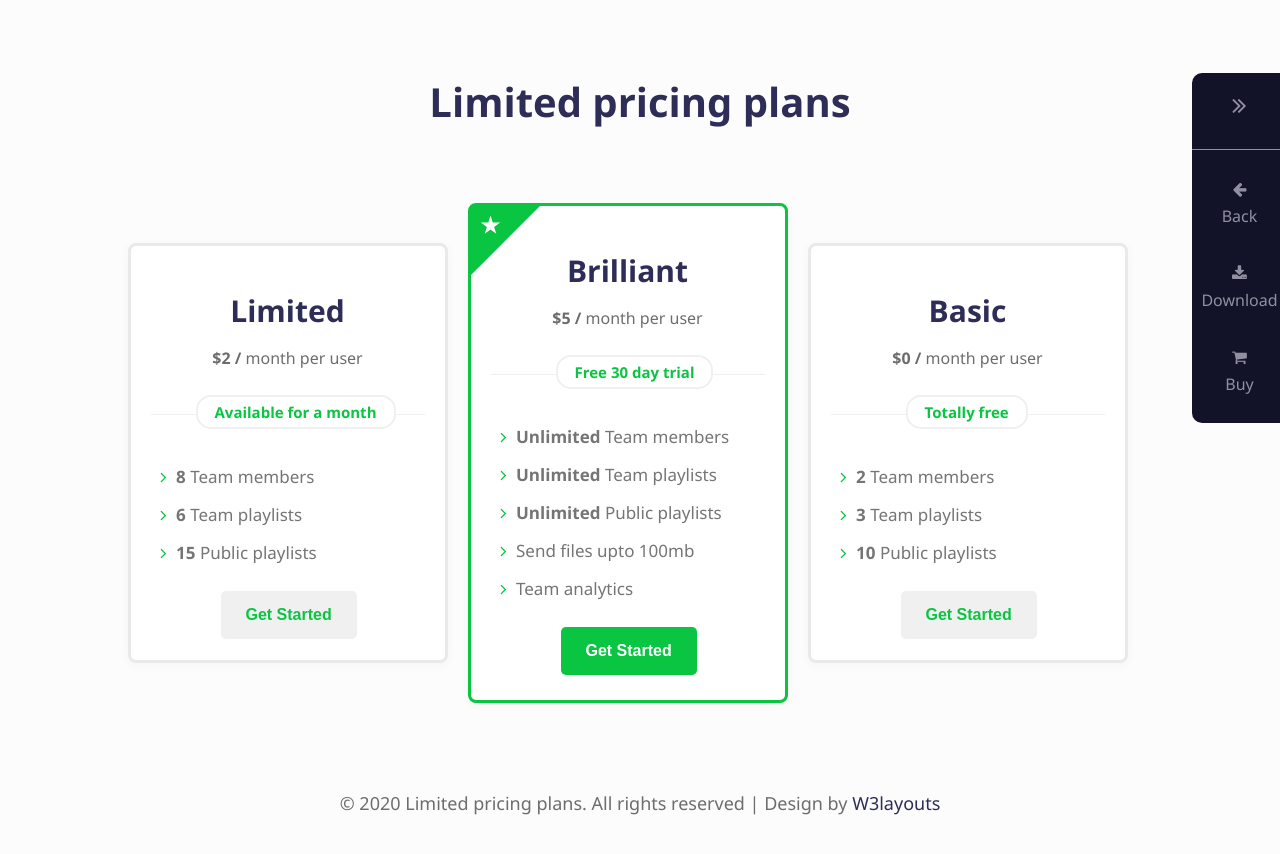
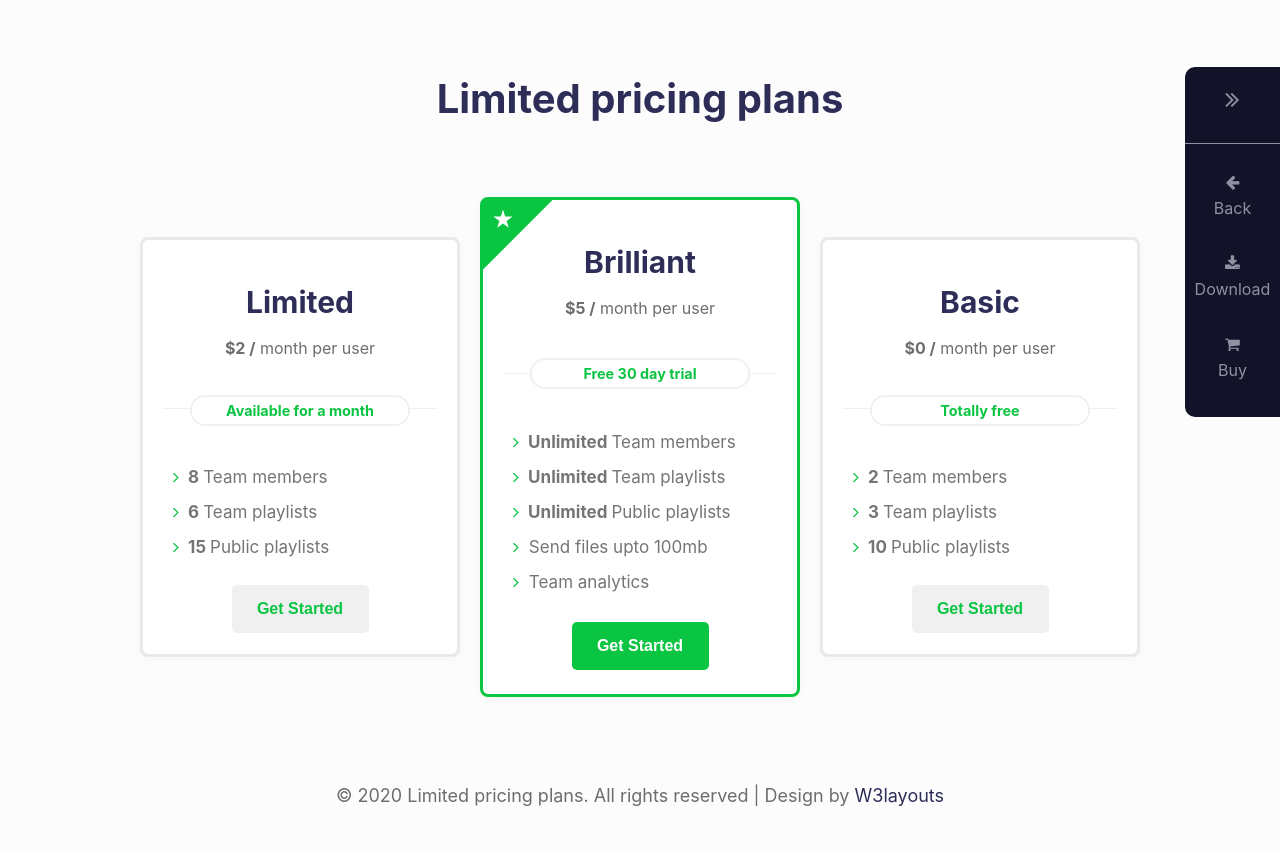
Before and after one commit to musfirah-amjad-brainx/css-training, a plain HTML site: page index.html in a window 1280 px wide. Drawn offline with Linux system fonts and the light colour scheme.

Commit message:
ui fixes

```diff
--- a/index.html
+++ b/index.html
@@ -23,7 +23,7 @@
             <div class="card card-left">
                 <h2>Limited</h2>
                 <p><b>$2 /</b> month per user</p>
-                <div class="package-duration" style="margin-left:45px ;">
+                <div class="package-duration">
                     Available for a month
                 </div><hr>
                 <ul>
@@ -31,14 +31,15 @@
                     <li><b><i class="fa fa-angle-right"></i> 6 </b>Team playlists</li>
                     <li><b><i class="fa fa-angle-right"></i> 15 </b>Public playlists</li>
                 </ul>
-                <button class="btn">Get Started</button>
+                <button class="get-started-btn btn">Get Started</button>
             </div>
             <div class="card card-active">
                 <h2>Brilliant</h2>
                 <p><b>$5 /</b> month per user</p>
-                <div class="package-duration" style="margin-left:65px ;">
+                <div class="package-duration">
                     Free 30 day trial
-                </div><hr>
+                </div>
+                <hr>
                 <ul>
                     <li><b><i class="fa fa-angle-right"></i> Unlimited </b>Team members</li>
                     <li><b><i class="fa fa-angle-right"></i> Unlimited </b>Team playlists</li>
@@ -46,12 +47,12 @@
                     <li><i class="fa fa-angle-right"></i> Send files upto 100mb</li>
                     <li><i class="fa fa-angle-right"></i> Team analytics</li>
                 </ul>
-                <button class="btn">Get Started</button>
+                <button class="get-started-btn btn">Get Started</button>
             </div>
             <div class="card card-right">
                 <h2>Basic</h2>
                 <p><b>$0 /</b> month per user</p>
-                <div class="package-duration" style="margin-left:75px ;">
+                <div class="package-duration">
                     Totally free
                 </div><hr>
                 <ul>
@@ -59,7 +60,7 @@
                     <li><b><i class="fa fa-angle-right"></i> 3 </b>Team playlists</li>
                     <li><b><i class="fa fa-angle-right"></i> 10 </b>Public playlists</li>
                 </ul>
-                <button class="btn">Get Started</button>
+                <button class="get-started-btn btn">Get Started</button>
             </div>
         </div>
 
--- a/style.css
+++ b/style.css
@@ -14,11 +14,15 @@ body {
     background-color: rgb(252, 252, 252);
     overflow-y: scroll;
     overflow-x: hidden;
+    font-family: -apple-system, BlinkMacSystemFont, "Segoe UI", Roboto, Oxygen-Sans, Ubuntu, Cantarell, "Helvetica Neue", sans-serif;
+
 }
 
 h1 {
     font-size: 40px;
     padding: 47px;
+    z-index:-1;
+    position:relative;
 }
 
 h2 {
@@ -33,14 +37,15 @@ h2 {
 }
 
 .sidebar {
-    float: right;
     background-color: #121229;
     height: 350px;
     width: 95px;
     border-radius: 10px 0 0 10px;
     text-align: center;
     margin-top: -130px;
-    margin-right: -15px;
+    right:0;
+    position: fixed;
+    z-index:2;
 }
 
 .sidebar a {
@@ -75,14 +80,13 @@ p {
 .flex-container {
     display: flex;
     gap: 20px;
-    flex-wrap: row wrap;
     justify-content: center;
     align-content: center;
-    margin-left: 55px;
-    flex:25%;
 }
 
 .card {
+    display: flex;
+    flex-direction: column;
     border: 3px solid #e9e9e9;
     border-radius: 8px;
     padding: 20px 20px;
@@ -90,7 +94,13 @@ p {
     width: 320px;
     box-shadow: 0 2px 10px 0 #f5f5f5;
     background-color: white;
-    transition: transform 1s ease;
+    transition: all 0.5s ease-in-out;
+    /* z-index:-1; */
+}
+.card-left,
+.card-right {
+    height: 420px;
+    align-self: center;
 }
 
 .card-active {
@@ -101,6 +111,9 @@ p {
 .card-active:hover,
 .card-left:hover,
 .card-right:hover {
+    transform: translateY(-19px);
+}
+.card:hover{
     transform: translateY(-19px);
 }
 
@@ -133,11 +146,6 @@ p {
     background: #0ac542;
 }
 
-.card-left,
-.card-right {
-    height: 420px;
-    align-self: center;
-}
 
 .card-active i::after {
     border-color: white;
@@ -147,20 +155,25 @@ p {
     border: 2px solid #f0f0f0;
     color: #0ac542;
     border-radius: 15px;
-    padding: 5px 17px;
     font-weight: bold;
     display: inline-block;
-    margin: 10px 0 0 0;
+    text-align: center;
     z-index: 1;
     background-color: white;
-    font-size: 15px;
+    font-size: .9rem;
+    padding: 5px 20px 5px 20px;
+    position: relative;
+    bottom: -20px;
+    margin:auto;
+    width:80%;
 }
 
 .card hr {
     background-color: #f0f0f0;
     border: none;
     height: 1px;
-    margin-top: -15px;
+    margin-top:1px;
+    width:100%;
 }
 
 ul {
@@ -180,7 +193,7 @@ li i {
     margin-right: 5px;
 }
 
-.btn {
+.get-started-btn {
     color: #0ac542;
     background: #f0f0f0;
     border-radius: 5px;
@@ -188,14 +201,15 @@ li i {
     font-size:1em;
     font-weight: bold;
     padding: 15px 25px;
-    margin: 0 10px 0 70px;
-    position: absolute;
+    width:50%;
+    cursor: pointer;
+    margin: auto;
 }
 
-.btn:hover {
+.get-started-btn:hover {
     color: white;
     background: #0ac542;
-    cursor: pointer;
+
 }
 
 .footer {
@@ -213,17 +227,7 @@ li i {
 .footer a:hover {
     color: #0ac542;
 }
-@media (min-width:1000px) {
-    body {
-        overflow: hidden;
-    }
 
-    .flex-container {
-        flex-wrap: wrap;
-        flex-direction: row;
-    }
-
-}
 @media (max-width:990px) {
    .flex-container {
         flex-wrap: wrap;
```
